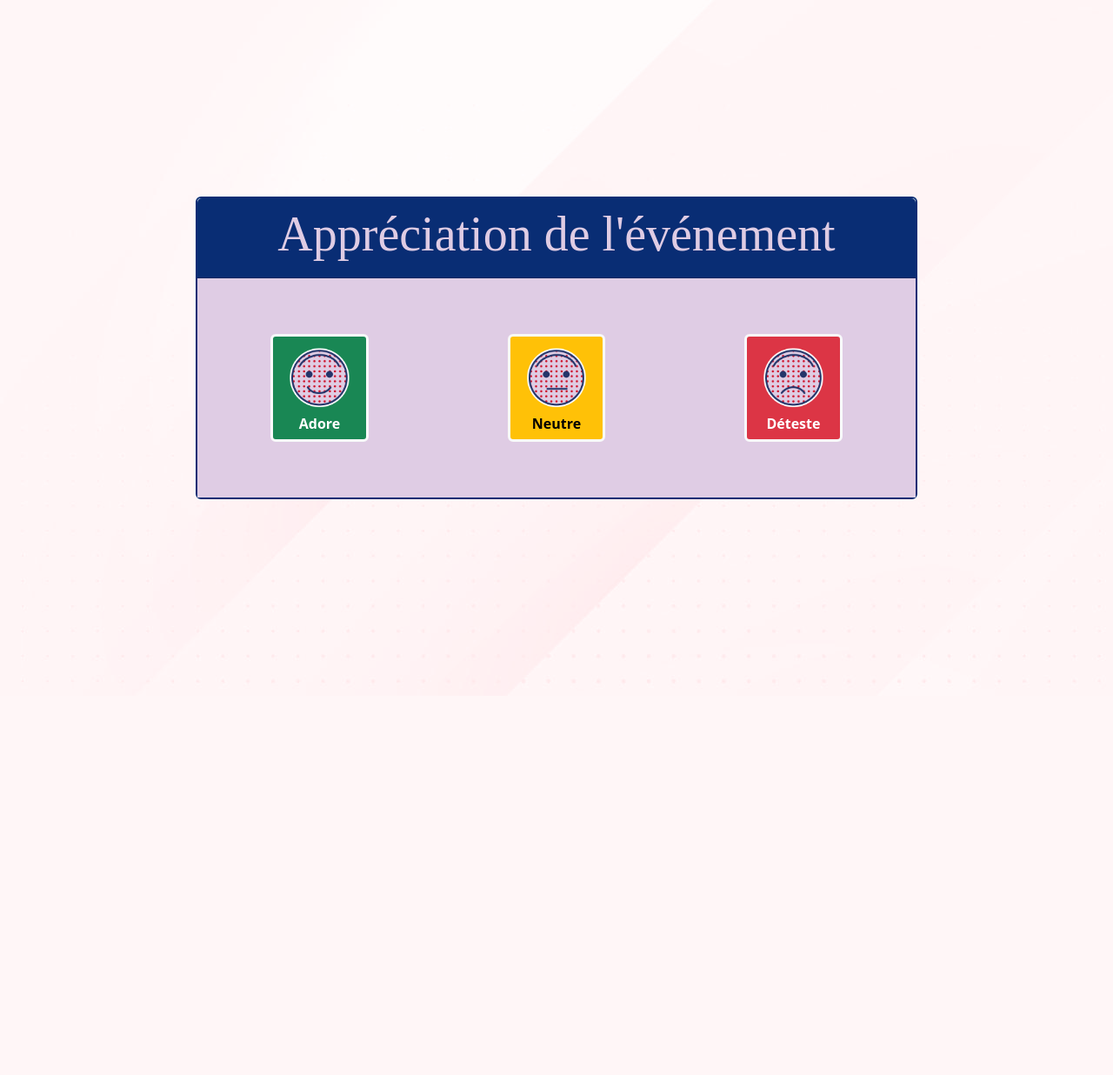
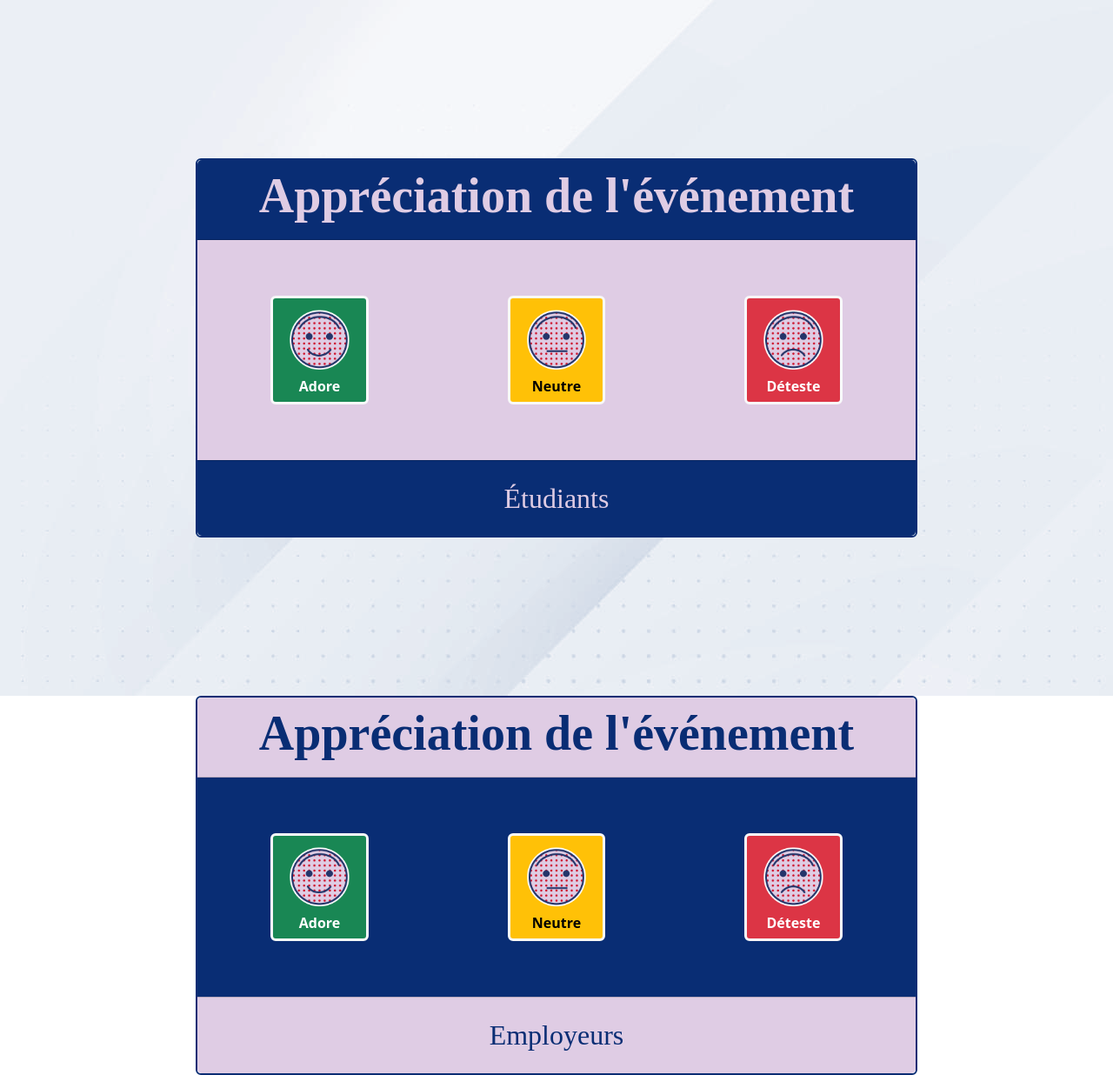
Before and after one commit to MathisGrondin/webIII2023, a PHP site: page /projMiSess/index.php in a window 1280 px wide. Shown: the whole page at 87% size. Before the commit the page ends 785 px from the top, so only its background shows below. Run offline with PHP 8.4, Linux system fonts and the light colour scheme.

Commit message:
index changements

```diff
--- a/projMiSess/css/styleIndex.css
+++ b/projMiSess/css/styleIndex.css
@@ -1,10 +1,16 @@
 #conteneurCarte, #rowCarte{
     height: 100vh;
     width: 100vw;
-    background-image: url("../img/background.png");
+    background-image: url("../img/backgroundEmp.png");
 }
 
 h1{
+    text-align: center;
+    text-wrap: nowrap;
+    font-size: 3.5em;
+}
+
+h4{
     text-align: center;
     text-wrap: nowrap;
     font-size: 3.5em;
--- a/projMiSess/index.php
+++ b/projMiSess/index.php
@@ -9,13 +9,14 @@
     <title>Formulaire satisfaction 2023</title>
 </head>
 <body>
+    <!-- Carte étudiant -->
     <div class="container-fluid" id="conteneurCarte">
         <div class="row d-flex justify-content-center align-items-center" id="rowCarte">
             <div class="offset col-xl-2 col-m-2"></div>
             <div class="col-xl-8 col- col-m-8 col-12">
                 <div class="card border-bleuCegep">
                     <div class="card-header bg bg-bleuCegep">
-                        <h1 class="fontCegep lilasCegep text-center">Appréciation de l'événement</h1>
+                        <h1 class="fontCegep lilasCegep text-center fw-bold">Appréciation de l'événement</h1>
                     </div>
                     <div class="card-body bg bgLilasCegep">
                         <div class="row text-center my-5">
@@ -51,6 +52,61 @@
                             <div class="offset col-1"></div>
                         </div>
                     </div>
+                    <div class="card-footer bg bg-bleuCegep py-4 text-center d-flex justify-content-center align-content-center">
+                        <h4 class="fontCegep lilasCegep p-0 m-0 fs-2">Étudiants</h4>
+                    </div>
+                </div>
+            </div>
+            <div class="offset col-xl-2 col-m-2"></div>
+        </div>
+    </div>
+
+    <!-- Carte Employeur -->
+    <div class="container-fluid" id="contCarteEmp">
+        <div class="row d-flex justify-content-center align-items-center" id="rowCarteEmp">
+            <div class="offset col-xl-2 col-m-2"></div>
+            <div class="col-xl-8 col- col-m-8 col-12">
+                <div class="card border-bleuCegep">
+                    <div class="card-header bg bgLilasCegep">
+                        <h1 class="fontCegep bleuCegep text-center fw-bold">Appréciation de l'événement</h1>
+                    </div>
+                    <div class="card-body bg bg-bleuCegep">
+                        <div class="row text-center my-5">
+                        <div class="offset col-1"></div>
+                            <div class="col-2">
+                                    <a href="add.php?addN=1" class="btn btn-success w-100 border border-3 border-light rounded">
+                                        <div class="d-flex justify-content-between flex-column w-100 h-100">
+                                            <img src="icones/aime.png" alt="aime" class="imgAvis">
+                                            <p class="p-0 m-0 fw-bold">Adore</p>
+                                        </div>
+                                    </a>
+                            </div>
+                        <div class="offset col-1"></div>
+                        <div class="offset col-1"></div>
+                            <div class="col-2">
+                                <a href="add.php?addN=2" class="btn btn-warning w-100 h-100 border border-3 border-light rounded">
+                                    <div class="d-flex justify-content-between flex-column w-100 h-100">
+                                        <img src="icones/neutre.png" alt="neutre" class="imgAvis">
+                                        <p class="p-0 m-0 fw-bold">Neutre</p>
+                                    </div>
+                                </a>
+                            </div>
+                            <div class="offset col-1"></div>
+                            <div class="offset col-1"></div>
+                            <div class="col-2">
+                                <a href="add.php?addN=3" class="btn btn-danger w-100 h-100 border border-3 border-light rounded">
+                                    <div class="d-flex justify-content-between flex-column w-100 h-100">
+                                        <img src="icones/deteste.png" alt="deteste" class="imgAvis">
+                                        <p class="p-0 m-0 fw-bold">Déteste</p>
+                                    </div>
+                                </a>
+                            </div>
+                            <div class="offset col-1"></div>
+                        </div>
+                    </div>
+                    <div class="card-footer bg bgLilasCegep py-4 text-center d-flex justify-content-center align-content-center">
+                        <h4 class="fontCegep bleuCegep p-0 m-0 fs-2">Employeurs</h4>
+                    </div>
                 </div>
             </div>
             <div class="offset col-xl-2 col-m-2"></div>
```
Also changed, not shown: projMiSess/img/background.png, projMiSess/img/backgroundEmp.png (added).
